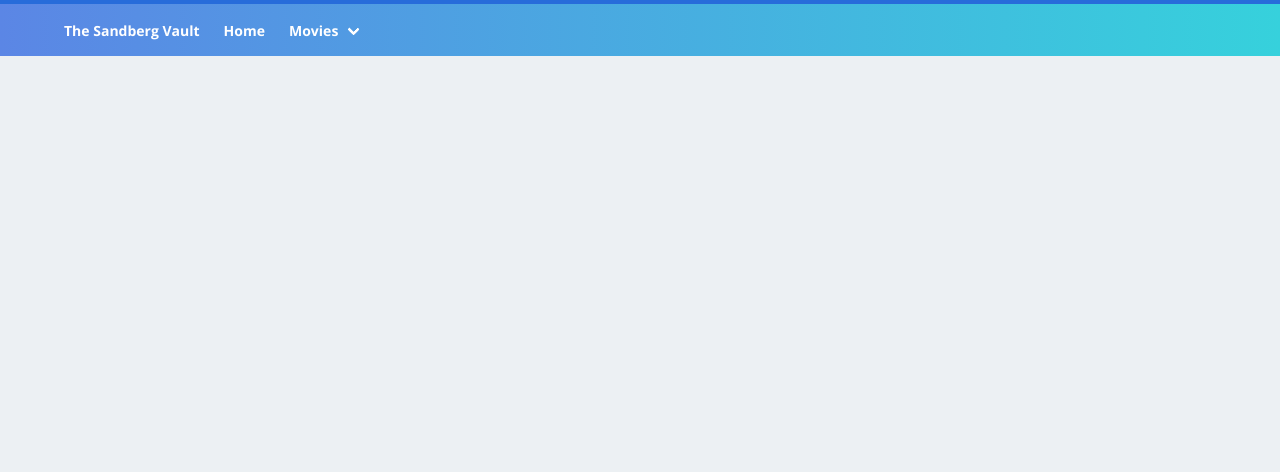
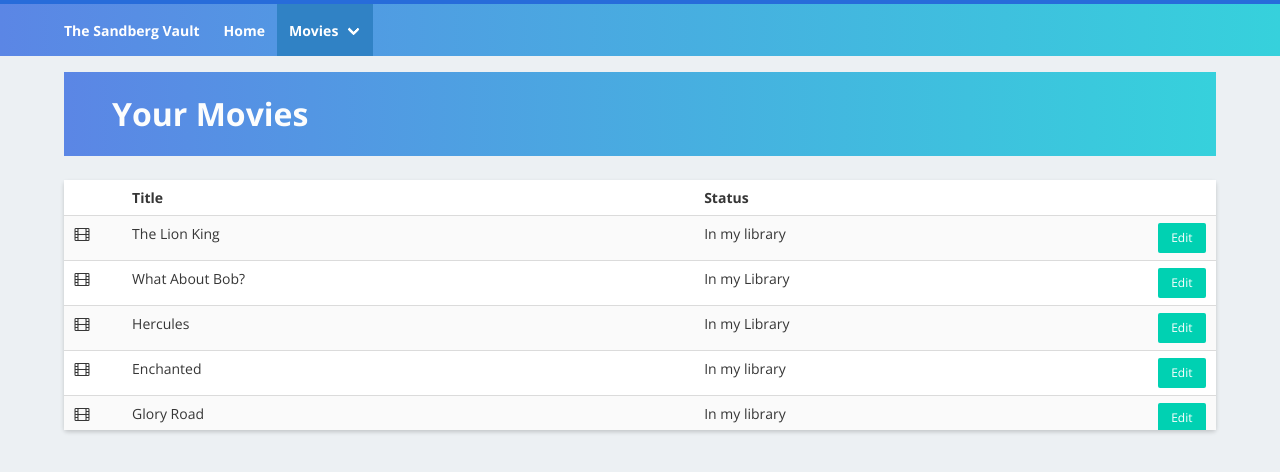
Before and after one commit to seanag0234/vue-creative-project, a Vue app: page /my-movies in a window 1280 px wide. Shown: the top 472 px of the page. Built offline with nearby package versions, Linux system fonts and the light colour scheme.

Commit message:
Fix page title

```diff
--- a/src/App.vue
+++ b/src/App.vue
@@ -86,4 +86,10 @@
     max-height: 250px;
     overflow-y: scroll;
   }
+  .page-title {
+    padding: 0 3rem 0 1.5rem;
+  }
+  .no-padding {
+    padding: 0 0 0 0;
+  }
 </style>
--- a/src/components/Home.vue
+++ b/src/components/Home.vue
@@ -2,11 +2,11 @@
   <div class="container">
     <div class="columns">
       <div class="column is-centered">
-        <nav class="breadcrumb" aria-label="breadcrumbs">
-          <ul>
-            <li class="is-active"><router-link to="/">Home</router-link></li>
-          </ul>
-        </nav>
+        <!--<nav class="breadcrumb" aria-label="breadcrumbs">-->
+          <!--<ul>-->
+            <!--<li class="is-active"><router-link to="/">Home</router-link></li>-->
+          <!--</ul>-->
+        <!--</nav>-->
         <section class="hero is-info welcome is-small">
           <div class="hero-body">
             <div class="container">
@@ -184,7 +184,6 @@
           });
       }
     }
-
 }
 </script>
 <style scoped>
--- a/src/components/MyMovies.vue
+++ b/src/components/MyMovies.vue
@@ -1,11 +1,57 @@
 <template>
-
+  <div class="container">
+    <div class="columns">
+      <div class="column">
+        <section class="hero is-info welcome is-small">
+          <div class="hero-body no-padding">
+            <div class="container page-title">
+              <h1 class="title">
+                Your Movies
+              </h1>
+            </div>
+          </div>
+        </section>
+      </div>
+    </div>
+    <section>
+    <div class="columns">
+      <div class="column">
+        <div class="card events-card">
+          <div class="card-table">
+            <div class="content">
+              <table class="table is-fullwidth is-striped is-hoverable">
+                <tbody>
+                <tr>
+                  <td></td>
+                  <th>Title</th>
+                  <th>Status</th>
+                  <td></td>
+                </tr>
+                <tr v-for="movie in user.movies.owned">
+                  <td width="5%"><i class="fa fa-film" aria-hidden="true"></i></td>
+                  <td>{{movie.title}}</td>
+                  <td>{{movie.status}}</td>
+                  <td width="5%"><a class="button is-small is-primary" href="#">Edit</a></td>
+                </tr>
+                </tbody>
+              </table>
+            </div>
+          </div>
+        </div>
+      </div>
+    </div>
+    </section>
+  </div>
 </template>
 
 <script>
-    export default {
-        name: "my-movies"
+  import {mapGetters, mapActions} from 'vuex';
+  export default {
+    name: "my-movies",
+    computed: {
+      ...mapGetters(['isAuthenticated', 'user']),
     }
+  }
 </script>
 
 <style scoped>
--- a/src/components/NavBar.vue
+++ b/src/components/NavBar.vue
@@ -17,11 +17,11 @@
             Home
           </router-link>
           <div class="navbar-item has-dropdown is-hoverable">
-            <router-link  class="navbar-link"  to="/documentation/overview/start/">
+            <router-link  class="navbar-link" to="/">
               Movies
             </router-link>
             <div class="navbar-dropdown is-boxed">
-              <router-link  class="navbar-item"  to="/documentation/overview/start/">
+              <router-link  class="navbar-item"  to="/my-movies">
                 My movies
               </router-link>
               <router-link  class="navbar-item"  to="/documentation/overview/start/">
--- a/src/router/index.js
+++ b/src/router/index.js
@@ -1,6 +1,7 @@
 import Vue from 'vue'
 import Router from 'vue-router'
 import Home from '@/components/Home'
+import MyMovies from '@/components/MyMovies'
 
 Vue.use(Router);
 
@@ -12,6 +13,12 @@ export default new Router({
       path: '/',
       name: 'Home',
       component: Home
+    },
+    {
+      path: '/my-movies',
+      name: 'MyMovies',
+      component: MyMovies
     }
+
   ]
 })
```
